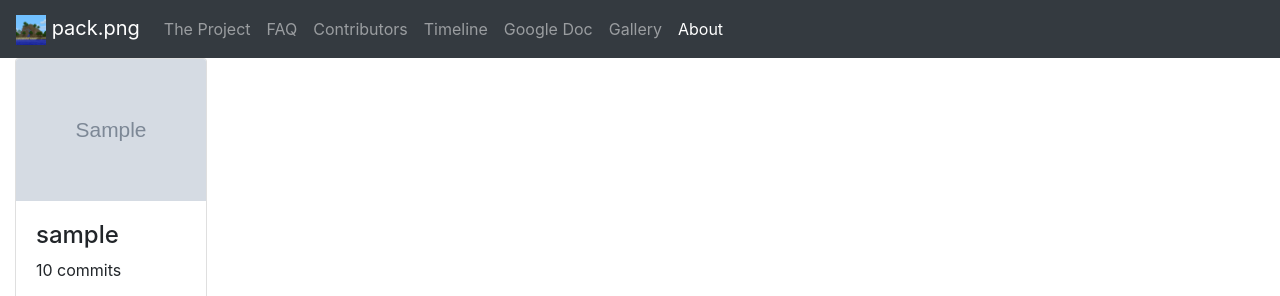
After one commit to laundmo/packpng, a Flask app: page /about/ in a window 1280 px wide. The commit adds this page. Shown: the top 296 px of the page. Run offline with Flask 2, Linux system fonts and the light colour scheme; grey boxes marked "Sample" are stand-in pictures; a database or web service that is not in the repository returns one stand-in record (values such as "Sample title"); data that the repository does not hold is empty; some libraries are stand-ins or nearby versions.

Commit message:
about page generated from github api

```diff
--- a/main.py
+++ b/main.py
@@ -1,6 +1,7 @@
 from pathlib import Path
 from flask import Flask, render_template
 import json
+import requests
 
 app = Flask(__name__)
 
@@ -39,6 +40,17 @@ def gallery():
         images = json.load(images_json)
         return render_template('gallery.html', images=images)
 
+@app.route('/about/')
+def about():
+    contributors = requests.get("https://api.github.com/repos/laundmo/packpng/stats/contributors").json()
+    contributors = sorted(contributors, key=lambda x: x['total'], reverse=True)
+    for contrib in contributors:
+        added = sum([w['a'] for w in contrib['weeks']])
+        deleted = sum([w['d'] for w in contrib['weeks']])
+        contrib["added"] = added
+        contrib["deleted"] = deleted
+    return render_template('about.html', contributors=contributors)
+
 
 if __name__ == '__main__':
     extra_files = [str(p.resolve()) for p in Path('./').glob('**/*')] # list of all files in the project, so flask knows where to look for changes
--- a/requirements.txt
+++ b/requirements.txt
@@ -2,3 +2,4 @@ flask
 coverage
 coveralls
 pillow
+requests
--- /dev/null
+++ b/templates/about.html
@@ -0,0 +1,31 @@
+{% extends "layout.html" %}
+{% set active_page = "about" %}
+
+{% block head%}
+<style>
+a.unlink {
+  color: inherit;
+  text-decoration: inherit;
+}
+a.unlink:hover {
+  color: inherit;
+  text-decoration: inherit;
+}
+</style>
+{% endblock %}
+
+{% block content %}
+<div class="card-columns">
+{% for contributor in contributors %}
+<a class="card unlink" style="width: 15vw;" href="{{contributor['author']['html_url']}}">
+    <img class="card-img-top" src="{{ contributor['author']['avatar_url'] }}" alt="{{ contributor['author']['login'] }} github profile image">
+    <div class="card-body">
+        <h4>{{ contributor['author']['login']}}</h4>
+        <p class="card-text">{{ contributor['total'] }} commits</p>
+        <small class="card-text text-success">{{ contributor['added'] }}++</small>
+        <small class="card-text text-danger">{{ contributor['deleted'] }}--</small>
+    </div>
+</a>
+{%endfor%}
+</div>
+{% endblock %}
--- a/templates/layout.html
+++ b/templates/layout.html
@@ -5,6 +5,7 @@
     ('timeline', 'Timeline'),
     ('google_doc', 'Google Doc'),
     ('gallery', 'Gallery'),
+    ('about', 'About')
 ] -%}
 {#
     this adds pages to the navbar. the pages need to have a route in the main.py first. the first part is the name of the function in main.py, the secodn one is the display name
```
Also changed, not shown: tests/test.py (+8 -0 lines).
